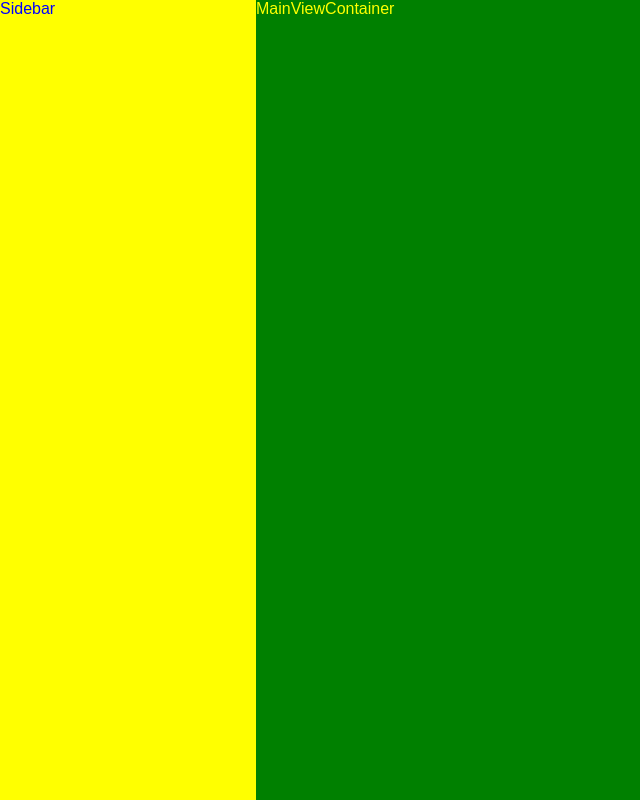
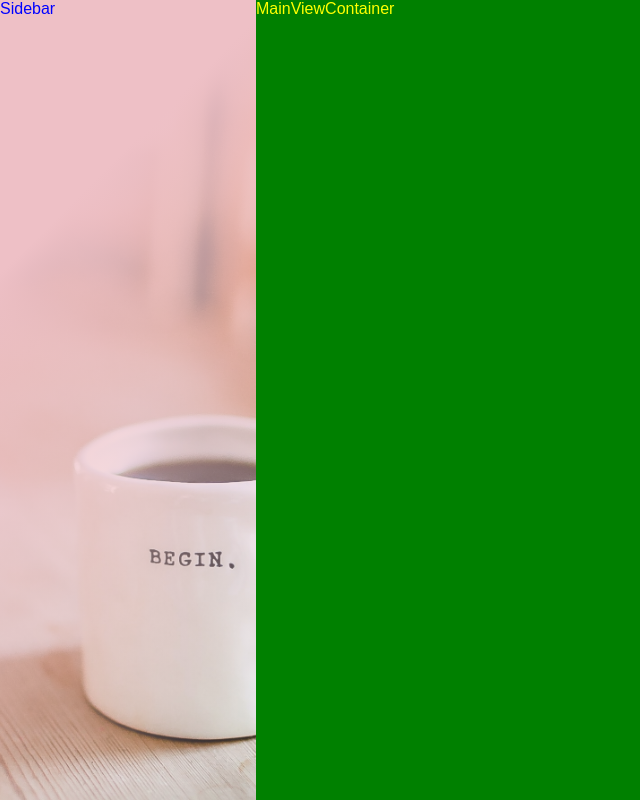
Before and after one commit to zoveloper/ecommerce, a React (Create React App) app in the folder frontend/: page / in a window 1280 px wide. Shown: the whole page, without its empty margins (0-640 px from the left). Built offline with nearby package versions, Linux system fonts and the light colour scheme.

Commit message:
added sidebar background img

```diff
--- a/frontend/src/components/Sidebar/Sidebar.styles.js
+++ b/frontend/src/components/Sidebar/Sidebar.styles.js
@@ -2,7 +2,15 @@ import styled from '@emotion/styled'
 
 export const SidebarContainer = styled.div`
     width: 20%;
+    max-Width: 280px;
+    min-Width: 80px;
     color: blue;
-    background: yellow;
-
+    background-image: linear-gradient(
+        315deg,
+        rgba(255,255,255,0.1) 0%,
+        #eec0c6 74%),
+        url('images/coffee.jpg');
+    background-size:cover ;
+    background-repeat: no repeat;
+    background-position:center center;
 `
```
Also changed, not shown: frontend/public/images/coffee.jpg (added).
